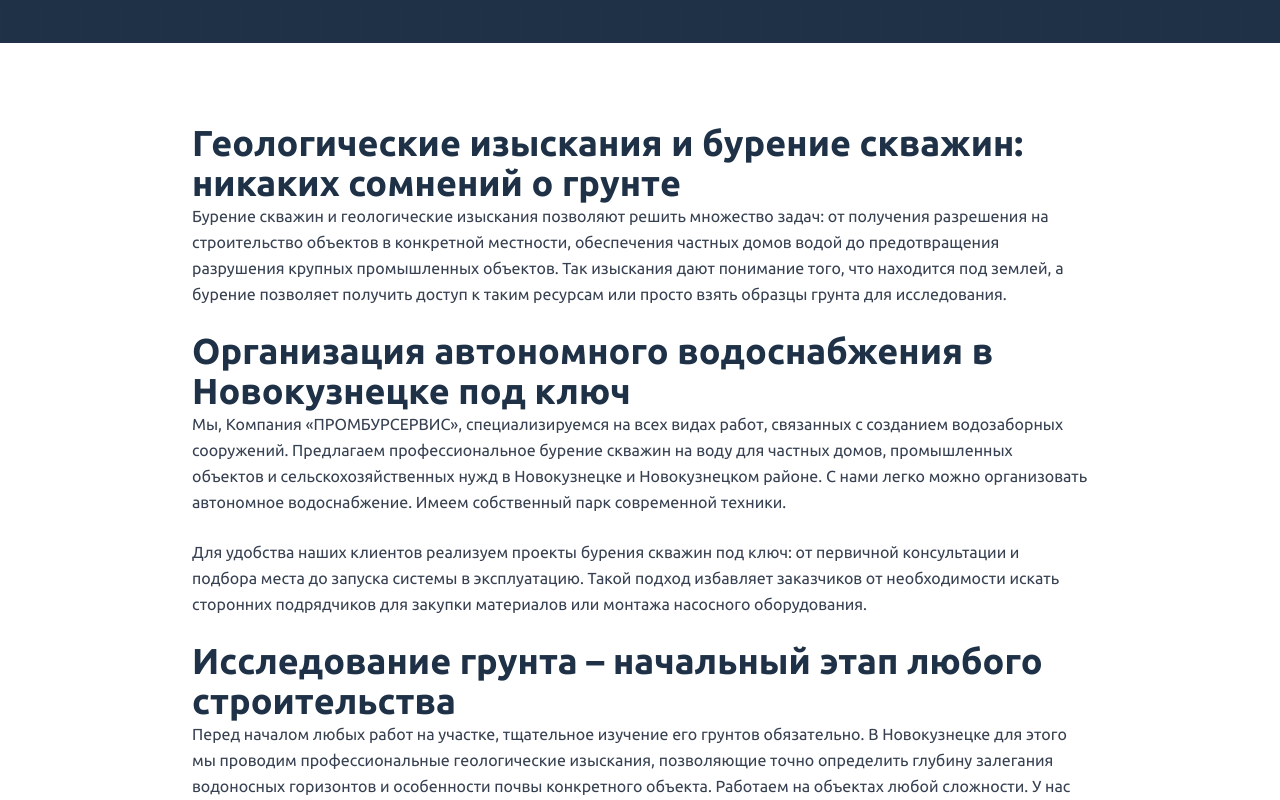
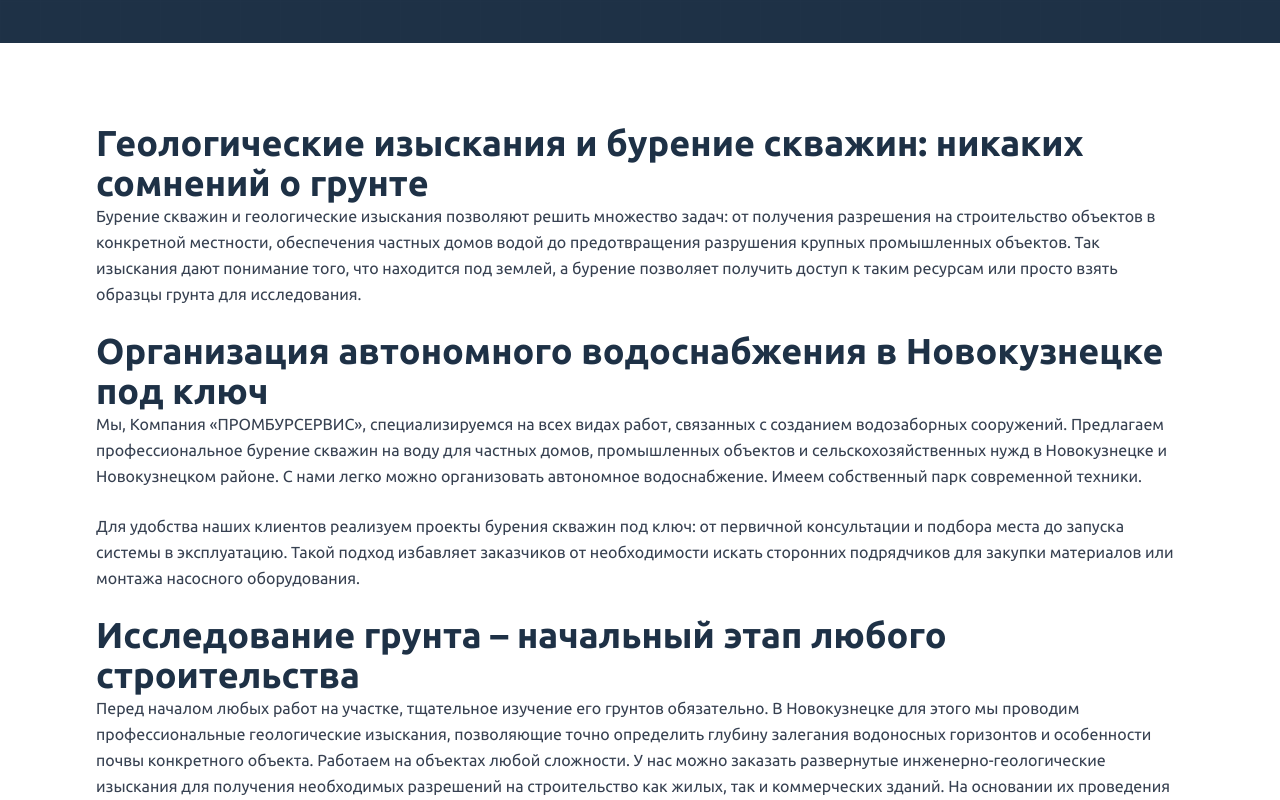
Before and after one commit to Hastes/drilling-rig, a Next.js app: page / in a window 1280 px wide. Shown: the part 2980-3780 px from the top of the page. Built offline with nearby package versions, Linux system fonts and the light colour scheme.

Commit message:
Update GeologySection.tsx

```diff
--- a/src/components/GeologySection.tsx
+++ b/src/components/GeologySection.tsx
@@ -3,7 +3,6 @@ export function GeologySection() {
   return (
     <section className="py-20 md:py-20 bg-white">
       <div className="container-section">
-        <div className="max-w-4xl mx-auto prose prose-lg prose-gray">
           <h1 className="text-3xl md:text-4xl font-bold text-palette-900">
             Геологические изыскания и бурение скважин: никаких сомнений о грунте
           </h1>
@@ -54,7 +53,6 @@ export function GeologySection() {
           <p className="text-gray-700 leading-relaxed">
             Помимо создания новых источников, мы занимаемся обслуживанием существующих гидросооружений. Наши специалисты выполняют восстановление скважин, возвращая им первоначальную производительность путем очистки фильтров и удаления песчаных пробок. При пересыхании источника, его техническом устаревании или угрозе обрушения нами может быть произведена даже профессиональная ликвидация скважин в соответствии со всеми экологическими нормами и правилами безопасности.
           </p>
-        </div>
       </div>
     </section>
   );
```
